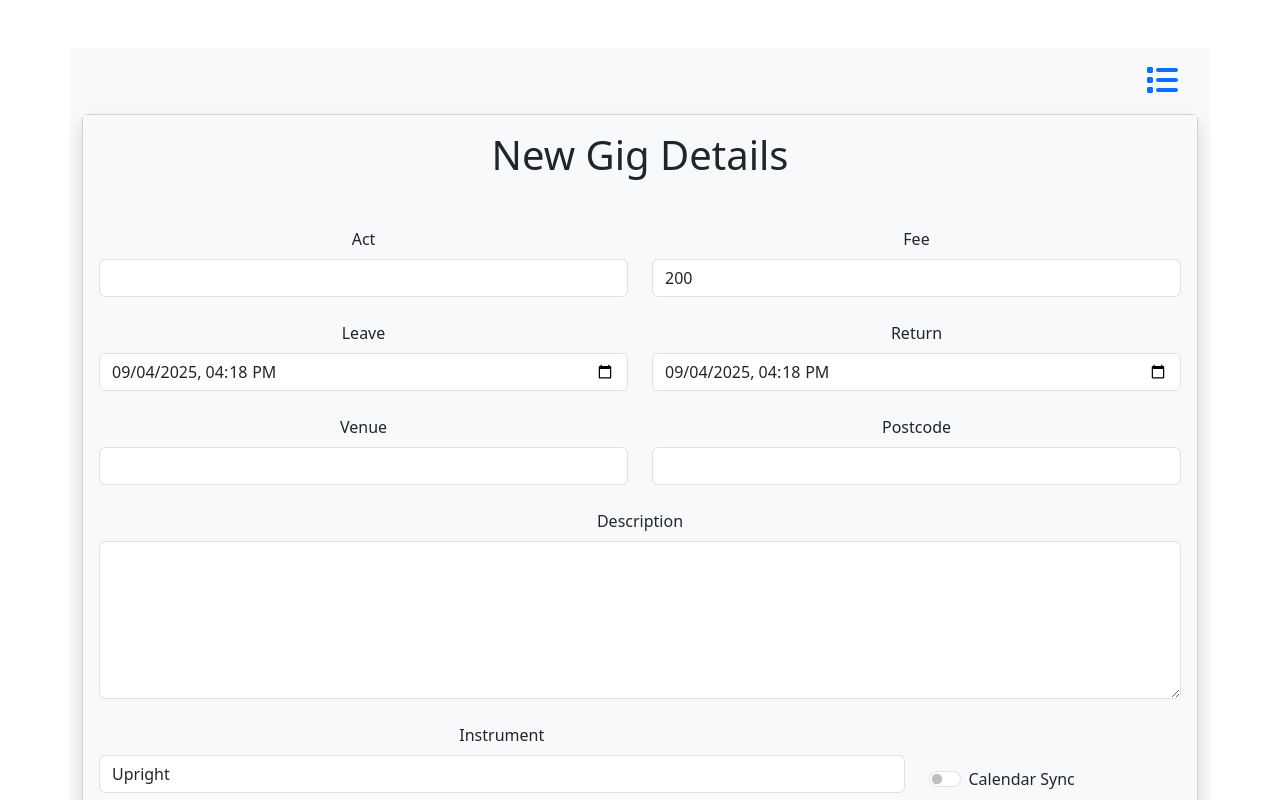
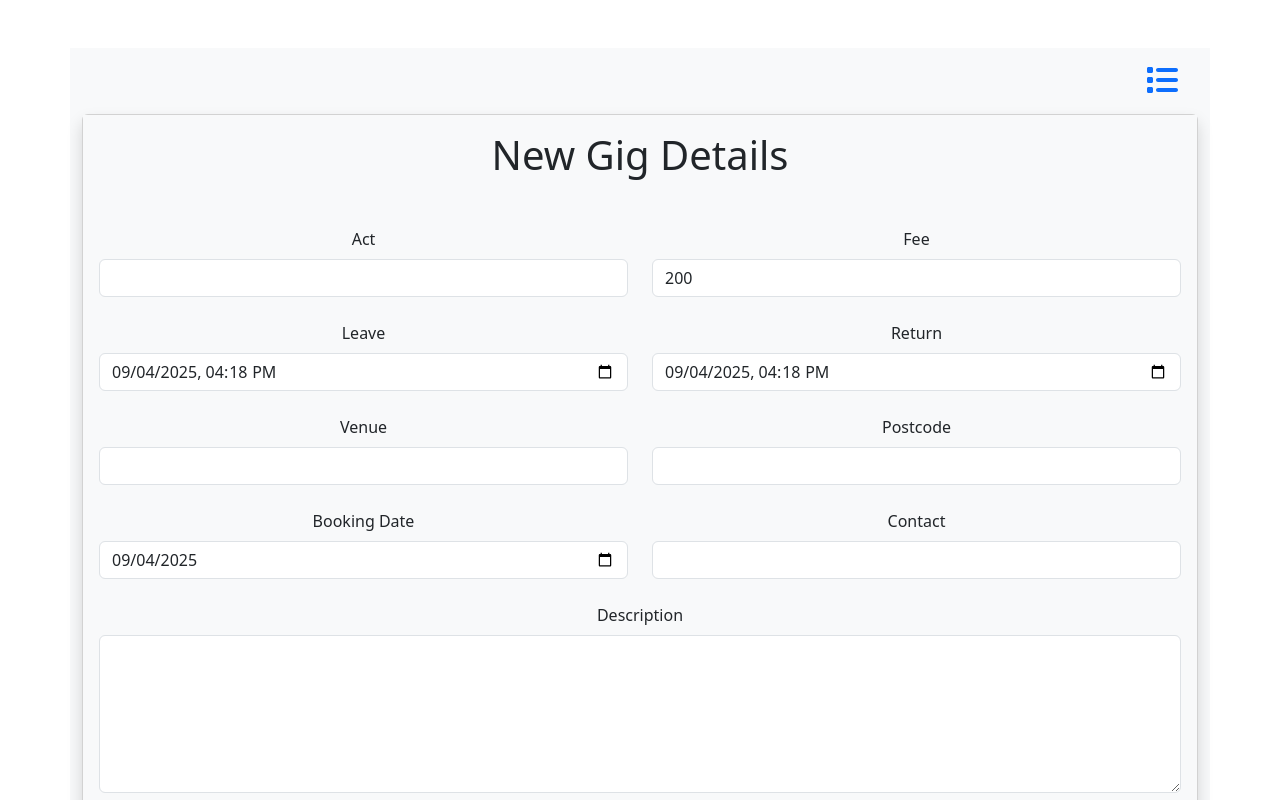
Before and after one commit to sharkand73/Gig-Diary, a React (Create React App) app: page /new in a window 1280 px wide. Shown: the top 800 px of the page. Built offline with nearby package versions, Linux system fonts and the light colour scheme; no server answers.

Commit message:
Add two new fields to form

```diff
--- a/src/components/EditForm.tsx
+++ b/src/components/EditForm.tsx
@@ -99,6 +99,19 @@ function EditForm(props: Props) {
                 </div>
 
                 <div className='mb-4'>
+                    <div className='row'>
+                        <div className='col'>
+                            <label htmlFor='bookingDate' className='form-label'>Booking Date</label>
+                            <input type='date' className='form-control' id='bookingDate' value={formData.bookingDate || ''} onChange={onTextChange} disabled={!editing} required />
+                        </div>
+                        <div className='col'>
+                            <label htmlFor='contact' className='form-label'>Contact</label>
+                            <input type='text' className='form-control' id='contact' value={formData.contact || ''} onChange={onTextChange} disabled={!editing} required />
+                        </div>
+                    </div>
+                </div>
+
+                <div className='mb-4'>
                     <label htmlFor='description' className='form-label'>Description</label>
                     <textarea className='form-control' id='description' rows={6} value={formData.description} onChange={onTextChange} disabled={!editing} />
                 </div>
--- a/src/models/Gig.ts
+++ b/src/models/Gig.ts
@@ -8,6 +8,8 @@ export interface Gig {
   venue: string;
   postcode: string;
   instrument: 'Upright' | 'Electric';
+  bookingDate: string;
+  contact: string;
   calendarSync: boolean;
   isCash?: boolean;
   datePaid?: string | null;
--- a/src/pages/New.tsx
+++ b/src/pages/New.tsx
@@ -17,7 +17,9 @@ function New() {
         venue: '',
         postcode: '',
         instrument: 'Upright',
-        calendarSync: false
+        calendarSync: false,
+        bookingDate: new Date().toISOString().slice(0, 10),
+        contact: ''
     });
 
     async function handleSubmit(e: any) {
@@ -106,6 +108,19 @@ function New() {
                         </div>
 
                         <div className='mb-4'>
+                            <div className='row'>
+                                <div className='col'>
+                                    <label htmlFor='bookingDate' className='form-label'>Booking Date</label>
+                                    <input type='date' className='form-control' id='bookingDate' value={formData.bookingDate} onChange={onTextChange} required />
+                                </div>
+                                <div className='col'>
+                                    <label htmlFor='contact' className='form-label'>Contact</label>
+                                    <input type='text' className='form-control' id='contact' value={formData.contact} onChange={onTextChange} required />
+                                </div>
+                            </div>
+                        </div>
+
+                        <div className='mb-4'>
                             <label htmlFor='description' className='form-label'>Description</label>
                             <textarea className='form-control' id='description' rows={6} value={formData.description} onChange={onTextChange} />
                         </div>
```
